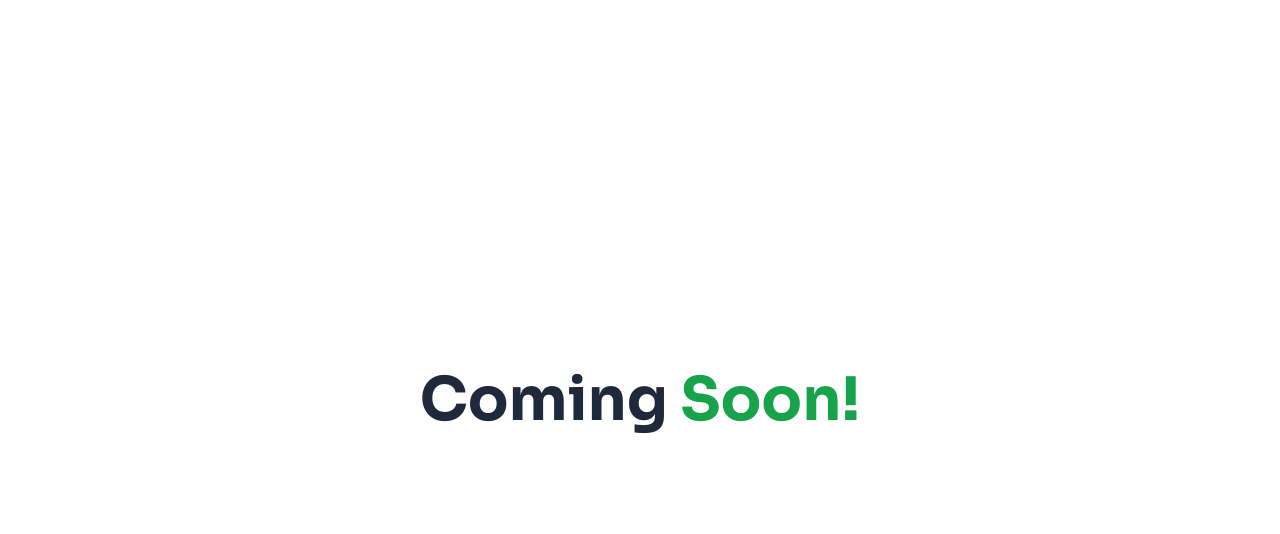
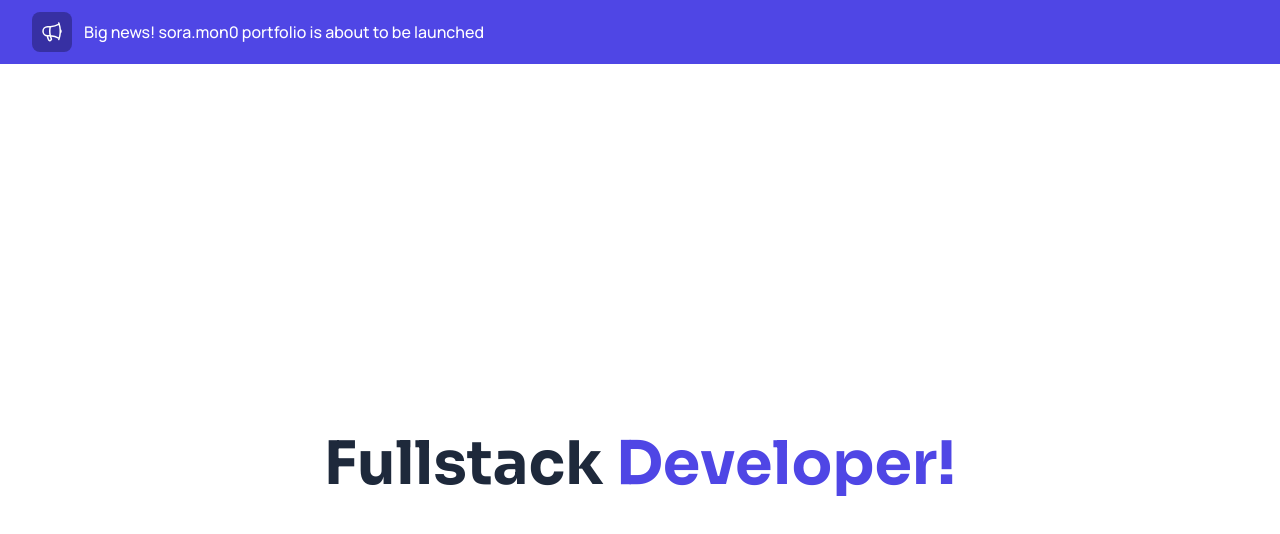
Before and after one commit to soramon0/portfolio, a Next.js app in the folder apps/web/: page / in a window 1280 px wide. Shown: the top 534 px of the page. Built offline with nearby package versions, Linux system fonts and the light colour scheme.

Commit message:
feat: add header banner

```diff
--- /dev/null
+++ b/apps/web/src/components/HeaderBanner.tsx
@@ -0,0 +1,28 @@
+import { MegaphoneIcon, XMarkIcon } from '@heroicons/react/24/outline';
+
+function HeaderBanner() {
+  return (
+    <div className="bg-indigo-600">
+      <div className="mx-auto max-w-8xl py-3 px-3 sm:px-6 lg:px-8">
+        <div className="flex flex-wrap items-center justify-between">
+          <div className="flex w-0 flex-1 items-center">
+            <span className="flex rounded-lg bg-indigo-800 p-2">
+              <MegaphoneIcon
+                className="h-6 w-6 text-white"
+                aria-hidden="true"
+              />
+            </span>
+            <p className="ml-3 truncate font-medium text-white">
+              <span className="md:hidden">launching new portfolio!</span>
+              <span className="hidden md:inline">
+                Big news! sora.mon0 portfolio is about to be launched
+              </span>
+            </p>
+          </div>
+        </div>
+      </div>
+    </div>
+  );
+}
+
+export default HeaderBanner;
--- /dev/null
+++ b/apps/web/src/components/index.ts
@@ -0,0 +1 @@
+export { default as HeaderBanner } from './HeaderBanner';
--- a/apps/web/src/pages/index.tsx
+++ b/apps/web/src/pages/index.tsx
@@ -1,4 +1,6 @@
 import Head from 'next/head';
+
+import { HeaderBanner } from '@/components';
 
 function HomePage() {
   return (
@@ -11,9 +13,10 @@ function HomePage() {
         />
       </Head>
 
+      <HeaderBanner />
       <main className="h-screen mx-auto max-w-8xl flex items-center justify-center">
         <h1 className="text-4xl leading-snug font-display font-bold text-slate-800 md:text-5xl lg:text-6xl">
-          Coming <span className="text-green-600">Soon!</span>
+          Fullstack <span className="text-indigo-600">Developer!</span>
         </h1>
       </main>
     </>
```
